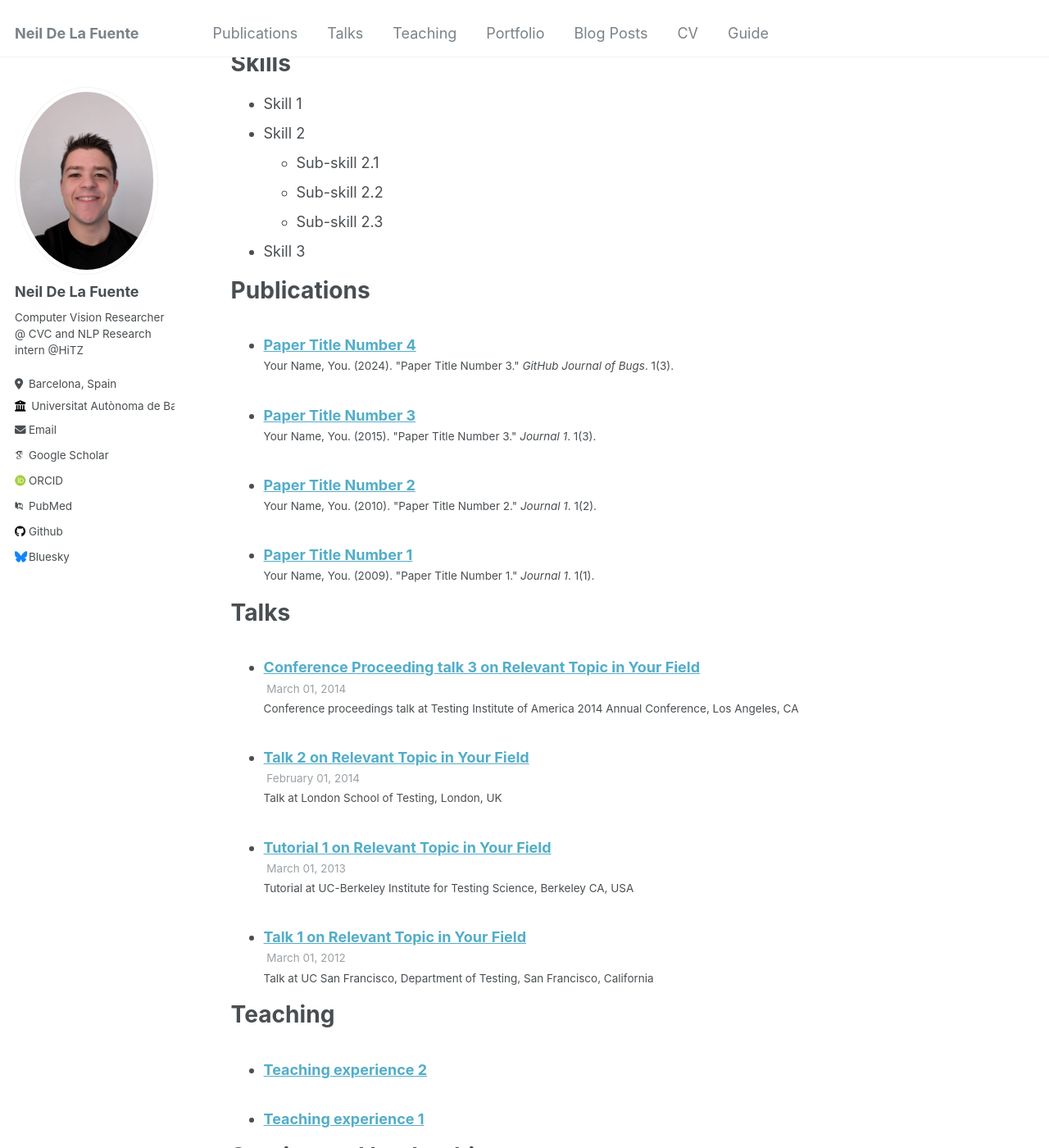
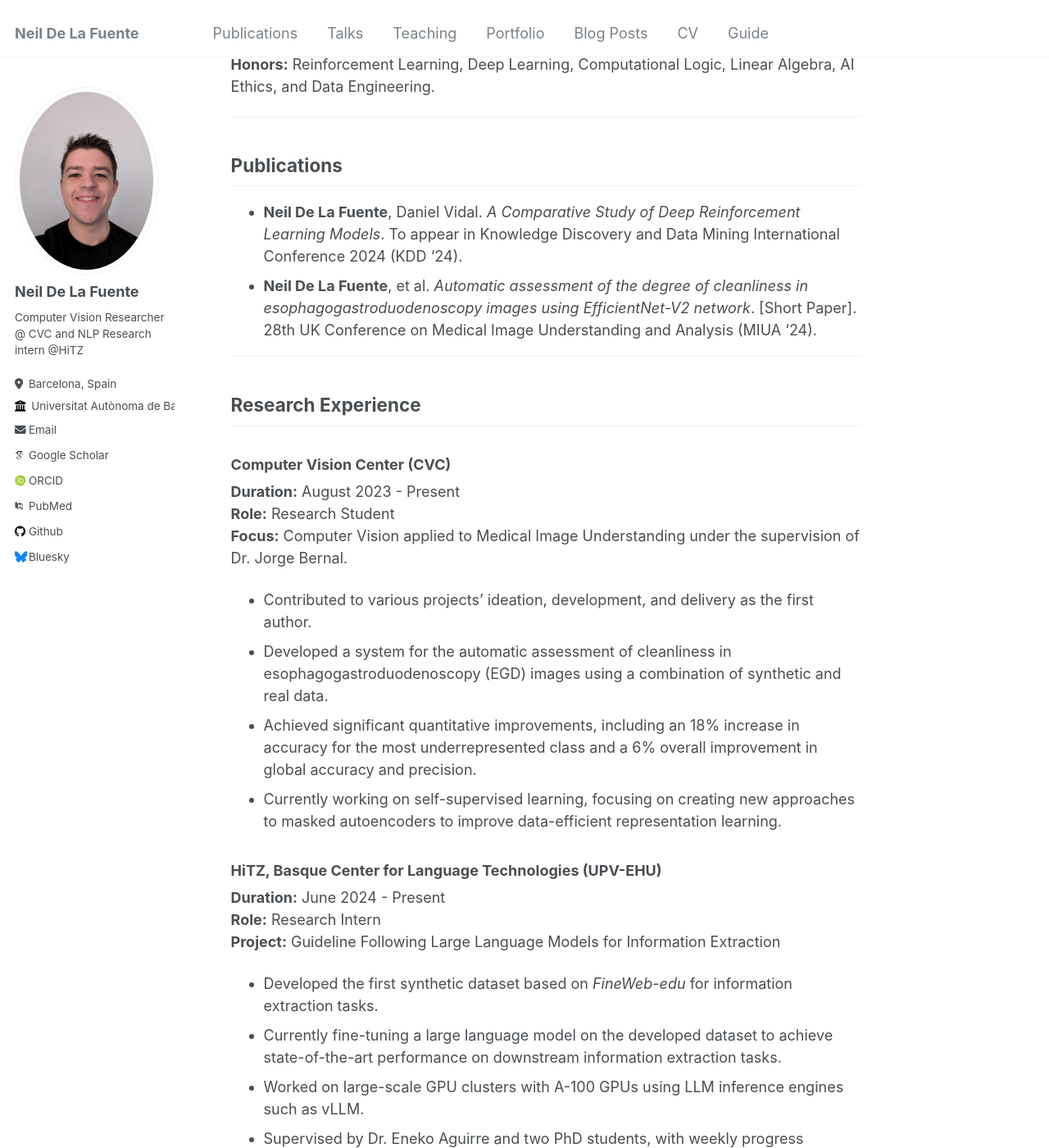
Before and after one commit to Neilus03/neilus03.github.io, a Jekyll site: the page built from _pages/cv.md, in a window 1280 px wide and 1400 px high, scrolled down 749 px. Shown: the whole window at 82% size. Built offline with Jekyll 4.4.1, drawn with Linux system fonts in a browser that asks for light colours; some web fonts are replaced; our own code applies the rules of GitHub Pages for plain Markdown files; some of the changed text lies outside the part shown.

Commit message:
Update cv.md

```diff
--- a/_pages/cv.md
+++ b/_pages/cv.md
@@ -1,64 +1,118 @@
----
-layout: archive
-title: "CV"
-permalink: /cv/
-author_profile: true
-redirect_from:
-  - /resume
+# Neil De La Fuente
+
+**Location:** Barcelona, Spain
+**GitHub:** [https://github.com/Neilus03](https://github.com/Neilus03)
+**Email:** ndelafuente@cvc.uab.cat
+
 ---
 
-{% include base_path %}
+## Personal Profile
 
-Education
-======
-* Ph.D in Version Control Theory, GitHub University, 2018 (expected)
-* M.S. in Jekyll, GitHub University, 2014
-* B.S. in GitHub, GitHub University, 2012
+Highly motivated AI undergraduate specializing in deep learning, computer vision, and NLP. Notable academic achievements and research experience, including publications in top conferences. Strong interest in self-supervised representation learning. Communicative and fluent in 5 languages, with proven skills in collaborative research and community engagement.
 
-Work experience
-======
-* Spring 2024: Academic Pages Collaborator
-  * Github University
-  * Duties includes: Updates and improvements to template
-  * Supervisor: The Users
+---
 
-* Fall 2015: Research Assistant
-  * Github University
-  * Duties included: Merging pull requests
-  * Supervisor: Professor Hub
+## Education
 
-* Summer 2015: Research Assistant
-  * Github University
-  * Duties included: Tagging issues
-  * Supervisor: Professor Git
+**Autonomous University of Barcelona**
+*Bachelor of Science in Artificial Intelligence with Honors*
+**Duration:** September 2021 - Present
+**Graduation:** June 2025
+**Specialization:** Deep Learning, Computer Vision, Natural Language Processing
+**GPA:** Overall 9/10; ML-only 9.7/10
+**Honors:** Reinforcement Learning, Deep Learning, Computational Logic, Linear Algebra, AI Ethics, and Data Engineering.
 
-Skills
-======
-* Skill 1
-* Skill 2
-  * Sub-skill 2.1
-  * Sub-skill 2.2
-  * Sub-skill 2.3
-* Skill 3
+---
 
-Publications
-======
-  <ul>{% for post in site.publications reversed %}
-    {% include archive-single-cv.html %}
-  {% endfor %}</ul>
+## Publications
 
-Talks
-======
-  <ul>{% for post in site.talks reversed %}
-    {% include archive-single-talk-cv.html  %}
-  {% endfor %}</ul>
+- **Neil De La Fuente**, Daniel Vidal. *A Comparative Study of Deep Reinforcement Learning Models*. To appear in Knowledge Discovery and Data Mining International Conference 2024 (KDD '24).
+- **Neil De La Fuente**, et al. *Automatic assessment of the degree of cleanliness in esophagogastroduodenoscopy images using EfficientNet-V2 network*. [Short Paper]. 28th UK Conference on Medical Image Understanding and Analysis (MIUA '24).
 
-Teaching
-======
-  <ul>{% for post in site.teaching reversed %}
-    {% include archive-single-cv.html %}
-  {% endfor %}</ul>
+---
 
-Service and leadership
-======
-* Currently signed in to 43 different slack teams
+## Research Experience
+
+### Computer Vision Center (CVC)
+**Duration:** August 2023 - Present
+**Role:** Research Student
+**Focus:** Computer Vision applied to Medical Image Understanding under the supervision of Dr. Jorge Bernal.
+
+- Contributed to various projects' ideation, development, and delivery as the first author.
+- Developed a system for the automatic assessment of cleanliness in esophagogastroduodenoscopy (EGD) images using a combination of synthetic and real data.
+- Achieved significant quantitative improvements, including an 18% increase in accuracy for the most underrepresented class and a 6% overall improvement in global accuracy and precision.
+- Currently working on self-supervised learning, focusing on creating new approaches to masked autoencoders to improve data-efficient representation learning.
+
+### HiTZ, Basque Center for Language Technologies (UPV-EHU)
+**Duration:** June 2024 - Present
+**Role:** Research Intern
+**Project:** Guideline Following Large Language Models for Information Extraction
+
+- Developed the first synthetic dataset based on *FineWeb-edu* for information extraction tasks.
+- Currently fine-tuning a large language model on the developed dataset to achieve state-of-the-art performance on downstream information extraction tasks.
+- Worked on large-scale GPU clusters with A-100 GPUs using LLM inference engines such as vLLM.
+- Supervised by Dr. Eneko Aguirre and two PhD students, with weekly progress reports.
+
+---
+
+## Highlighted Projects
+
+### AI for Social Innovation
+**Duration:** Spring 2024
+
+- Partnered with three graduate students to work on OpenMath, an innovative Generative AI platform for personalized mathematical education.
+- Fine-tuned the Gemma-7b LLM on the OrcaMath math exercises dataset and integrated it into a self-made attractive user interface.
+- Conducted a study on the impact of this application by polling over 80 children, parents, educators, and teachers.
+- Made all the code publicly available on GitHub for anyone to access OpenMath web-app locally.
+
+### Advanced Natural Language Processing
+**Duration:** Spring 2024
+
+- Collaborated to develop RecSum, an innovative medical document summarization platform using advanced NLP techniques.
+- Engineered a comprehensive system with accurate information extraction, structured summarization, and few-shot learning capabilities, featuring multilingual support for English and Spanish.
+- Created a user-friendly web application interface with text input, file upload, and voice input options.
+- Project to be submitted to the COLING 2024 conference.
+
+---
+
+## Other Experience
+
+### Pi5 Podcast
+**Duration:** December 2023 - Present
+**Role:** Creator and Host
+
+- Produced and released over 65 episodes exploring mathematical concepts, including historical contexts, influential mathematicians, key theorems, theories, and paradoxes.
+- Expanded global reach to more than 40 countries, achieving 60,000+ monthly impressions.
+
+### Private Tutor
+**Duration:** January 2020 - April 2021
+
+- Helped young students improve in a wide range of subjects including Physics, Mathematics, Linguistics, and Industrial Technology.
+
+---
+
+## Awards
+
+- 2023 CVC Internship Award -- 2,000€
+- 2024 Rosa Sensat Award -- 1,600€
+- 2024 HackUPC x Inditex Honorary Mention
+- 2024 Computer Vision Center Hackaton Winners Award
+
+---
+
+## Community Involvement
+
+- Lead Deep Learning Reading Group, **Volunteer** (April 2024 - Present)
+- KDD 2024, **Student Volunteer** (August 2024 - Expected)
+
+---
+
+## References
+
+**Dr. Jorge Bernal**
+Head of the Image Sequence Evaluation (ISE) Lab at CVC.
+**Email:** jorge.bernal@uab.cat
+
+**Dr. Eneko Agirre**
+Director of HiTZ, Basque Center for Language Technology at UPV-EHU.
+**Email:** e.agirre@ehu.eus
```
